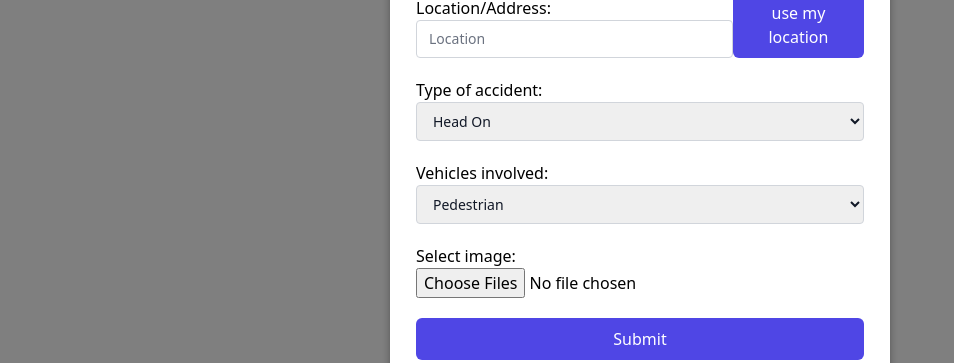
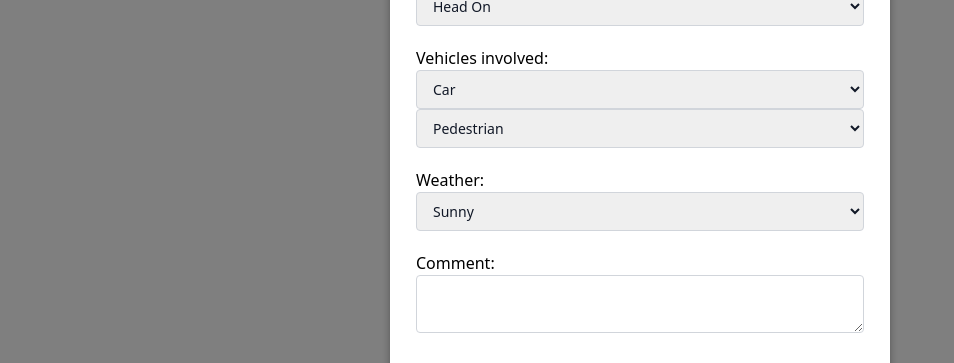
Before and after one commit to a1819644/unihack_an_imaginative_name, a Vue app in the folder live_accident_reporting/: page / in a window 1280 px wide. Both pictures are taken after a click on the button "Report An Accident". Shown: the part 215-578 px from the top of the page, without its empty margins (0-954 px from the left). Built offline with nearby package versions, Linux system fonts and the light colour scheme; what @fawmi/vue-google-maps would draw is missing.

Commit message:
feat: updated report form

```diff
--- a/live_accident_reporting/package.json
+++ b/live_accident_reporting/package.json
@@ -12,6 +12,7 @@
     "chart.js": "^3.7.1",
     "vue": "^3.2.25",
     "vue-chart-3": "^3.1.2",
+    "vue-multiselect": "^2.1.6",
     "vue-router": "^4.0.12",
     "vuex": "^4.0.2"
   },
--- a/live_accident_reporting/src/components/Reports/ReportForm.vue
+++ b/live_accident_reporting/src/components/Reports/ReportForm.vue
@@ -7,7 +7,7 @@
             <div>
               <label for="location" required>Location/Address: </label>
               <input
-                v-model="data.location"
+                v-model="location"
                 id="location"
                 class="relative w-full px-3 py-2 border border-gray-300 placeholder-gray-500 text-gray-900 rounded focus:outline-none focus:ring-indigo-500 focus:border-indigo-500 focus:z-10 sm:text-sm"
                 placeholder="Location"
@@ -25,7 +25,7 @@
               name="type"
               id="type"
               class="relative w-full px-3 py-2 border border-gray-300 placeholder-gray-500 text-gray-900 rounded focus:outline-none focus:ring-indigo-500 focus:border-indigo-500 focus:z-10 sm:text-sm"
-              v-model="data.selectedType"
+              v-model="selectedType"
             >
               <option value="head-on">Head On</option>
               <option value="side-on">Side On</option>
@@ -40,15 +40,49 @@
               name="type"
               id="type"
               class="relative w-full px-3 py-2 border border-gray-300 placeholder-gray-500 text-gray-900 rounded focus:outline-none focus:ring-indigo-500 focus:border-indigo-500 focus:z-10 sm:text-sm"
-              v-model="data.selectedVehicle"
+              v-model="selectedVehicle"
             >
-              <option value="car">Pedestrian</option>
+              <option value="pedestrian">Pedestrian</option>
               <option value="bicycle">Bicycle</option>
               <option value="motorcycle">Motorcycle</option>
               <option value="car">Car</option>
               <option value="bus">Bus</option>
               <option value="other">Other</option>
             </select>
+            <select
+              name="type"
+              id="type"
+              class="relative w-full px-3 py-2 border border-gray-300 placeholder-gray-500 text-gray-900 rounded focus:outline-none focus:ring-indigo-500 focus:border-indigo-500 focus:z-10 sm:text-sm"
+              v-model="selectedVehicle2"
+            >
+              <option value="pedestrian">Pedestrian</option>
+              <option value="bicycle">Bicycle</option>
+              <option value="motorcycle">Motorcycle</option>
+              <option value="car">Car</option>
+              <option value="bus">Bus</option>
+              <option value="other">Other</option>
+            </select>
+          </div>
+
+          <div class="mb-5">
+            <label for="type">Weather:</label>
+            <select
+              name="type"
+              id="type"
+              class="relative w-full px-3 py-2 border border-gray-300 placeholder-gray-500 text-gray-900 rounded focus:outline-none focus:ring-indigo-500 focus:border-indigo-500 focus:z-10 sm:text-sm"
+              v-model="weather"
+            >
+              <option value="sunny">Sunny</option>
+              <option value="rainy">Rainy</option>
+              <option value="windy">Windy</option>
+              <option value="snow">Snow</option>
+              <option value="other">Other</option>
+            </select>
+          </div>
+
+          <div class="mb-5">
+            <label for="type">Comment:</label>
+            <textarea v-model="comment" class="relative w-full px-3 py-2 border border-gray-300 placeholder-gray-500 text-gray-900 rounded focus:outline-none focus:ring-indigo-500 focus:border-indigo-500 focus:z-10 sm:text-sm"></textarea>
           </div>
 
           <div class="flex flex-col my-5">
@@ -79,16 +113,23 @@ export default {
   name: "ReportForm",
   data() {
     return {
-      data: {
-        location: null,
-        selectedType: "head-on",
-        selectedVehicle: "car",
-      },
+      report: {},
+      location: null,
+      selectedType: "head-on",
+      selectedVehicle: "car",
+      selectedVehicle2: "pedestrian",
+      weather: "sunny",
+      comment: ""
     };
   },
   methods: {
     handleSubmit(e) {
       e.preventDefault();
+      this.report.vehicles = [this.selectedVehicle, this.selectedVehicle2];
+      this.report.type = this.selectedType;
+      this.report.weather = this.weather;
+      this.report.location = this.location;
+      this.report.comment = this.comment;
       this.$emit("close");
     },
   },
```
Also changed, not shown: 1 other file (tests, documents, lock files or other folders).
